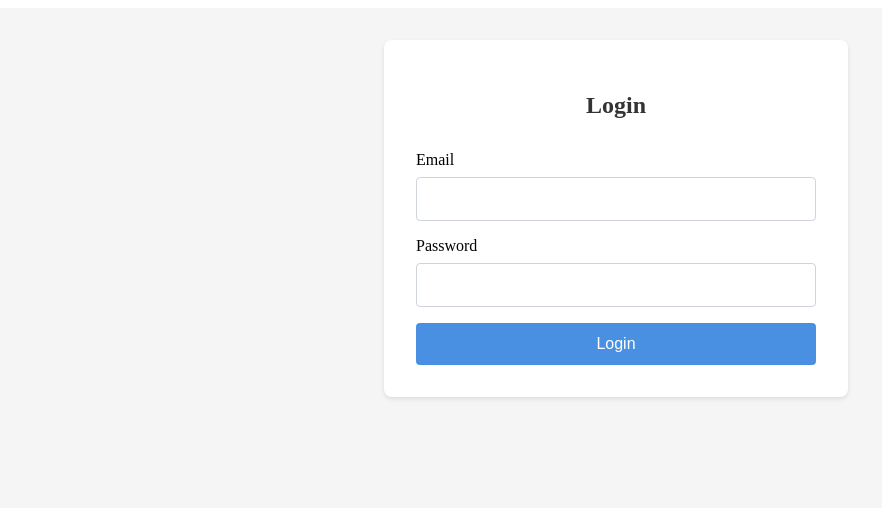
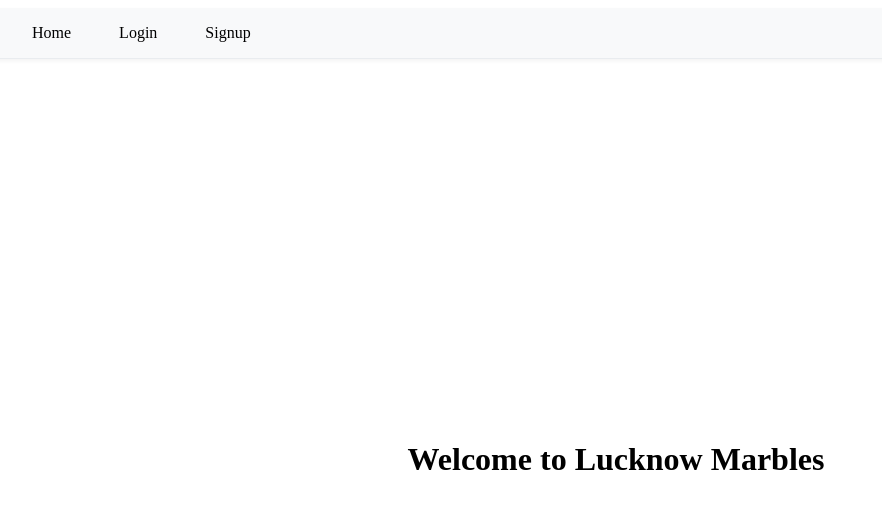
Before and after one commit to LucknowMarbles/lucknow-marbles-website-frontend, a React (Vite) app: page / in a window 1280 px wide. Shown: the top 508 px of the page, without its empty margins (24-906 px from the left). Built offline with nearby package versions, Linux system fonts and the light colour scheme.

Commit message:
Add navbar and routing

```diff
--- a/package.json
+++ b/package.json
@@ -11,7 +11,8 @@
   },
   "dependencies": {
     "react": "^18.3.1",
-    "react-dom": "^18.3.1"
+    "react-dom": "^18.3.1",
+    "react-router-dom": "^7.0.2"
   },
   "devDependencies": {
     "@eslint/js": "^9.15.0",
--- a/src/App.jsx
+++ b/src/App.jsx
@@ -1,11 +1,20 @@
+import { BrowserRouter, Routes, Route } from 'react-router-dom'
+import Navigation from './components/Navigation'
+import HomePage from './pages/HomePage'
 import LoginPage from './pages/auth/LoginPage'
+import SignupPage from './pages/auth/SignupPage'
 
 function App() {
-  return (
-    <div>
-      <LoginPage />
-    </div>
-  )
+    return (
+        <BrowserRouter>
+            <Navigation />
+            <Routes>
+                <Route path="/" element={<HomePage />} />
+                <Route path="/login" element={<LoginPage />} />
+                <Route path="/signup" element={<SignupPage />} />
+            </Routes>
+        </BrowserRouter>
+    )
 }
 
 export default App
--- /dev/null
+++ b/src/components/Navigation.jsx
@@ -0,0 +1,14 @@
+import { Link } from 'react-router-dom'
+import '../styles/components/Navigation.css'
+
+export default function Navigation() {
+    return (
+        <nav className="navbar">
+            <ul className="nav-list">
+                <li><Link to="/" className="nav-link">Home</Link></li>
+                <li><Link to="/login" className="nav-link">Login</Link></li>
+                <li><Link to="/signup" className="nav-link">Signup</Link></li>
+            </ul>
+        </nav>
+    )
+}
--- /dev/null
+++ b/src/pages/HomePage.jsx
@@ -0,0 +1,12 @@
+export default function HomePage() {
+    return (
+        <div style={{
+            height: '100vh',
+            display: 'flex',
+            justifyContent: 'center',
+            alignItems: 'center'
+        }}>
+            <h1>Welcome to Lucknow Marbles</h1>
+        </div>
+    )
+}
--- /dev/null
+++ b/src/styles/components/Navigation.css
@@ -0,0 +1,30 @@
+.navbar {
+    padding: 1rem;
+    background: #f8f9fa;
+    border-bottom: 1px solid #e9ecef;
+    box-shadow: 0 2px 4px rgba(0, 0, 0, 0.05);
+}
+
+.nav-list {
+    list-style: none;
+    display: flex;
+    gap: 1rem;
+    margin: 0;
+    padding: 0;
+    max-width: 1200px;
+    margin: 0 auto;
+}
+
+.nav-link {
+    text-decoration: none;
+    color: black;
+    font-weight: 500;
+    padding: 0.5rem 1rem;
+    border-radius: 4px;
+    transition: all 0.3s ease;
+}
+
+.nav-link:hover {
+    background: #e9ecef;
+    color: #357abd;
+}
```
Also changed, not shown: 1 other file (tests, documents, lock files or other folders).
